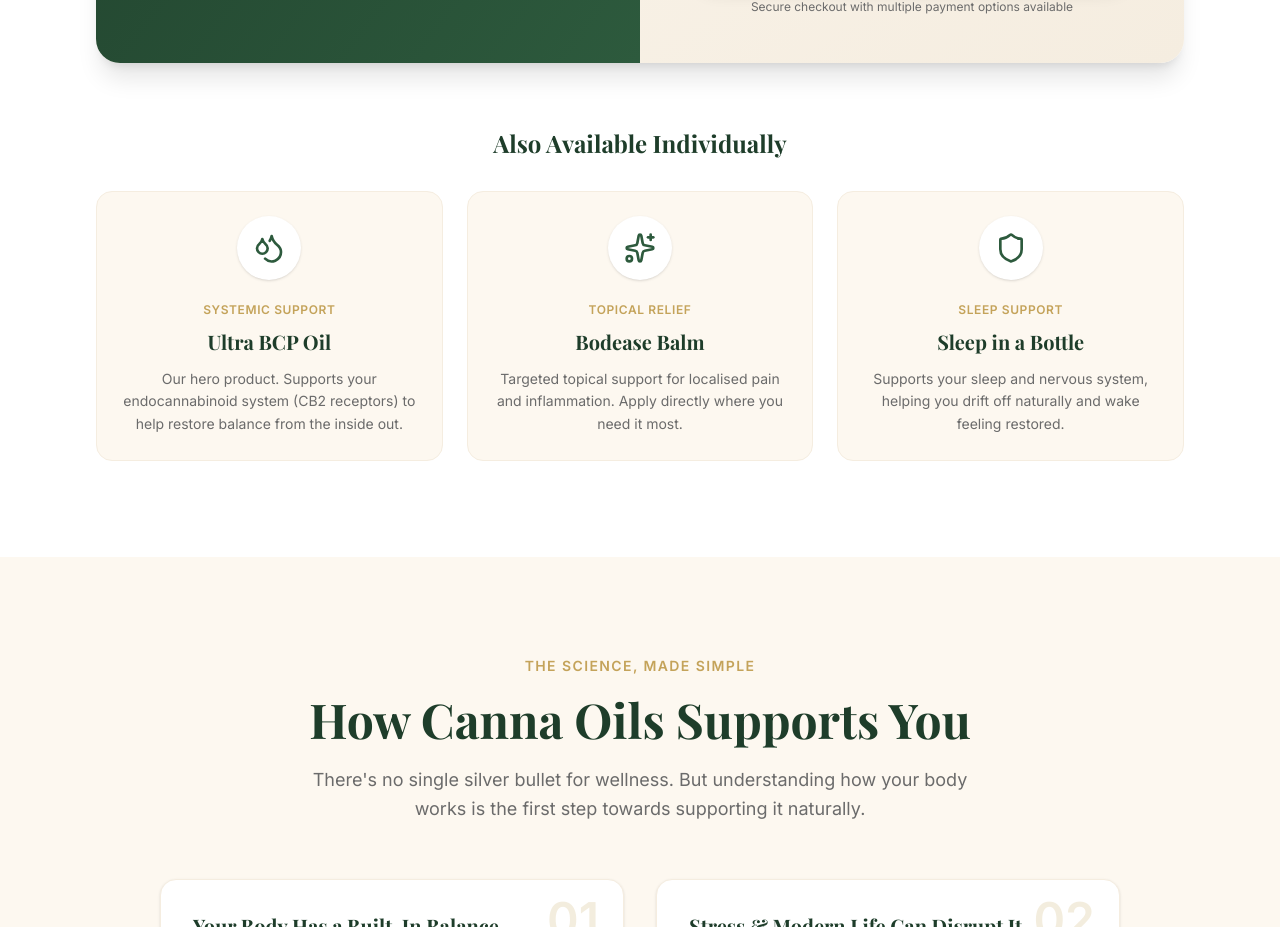
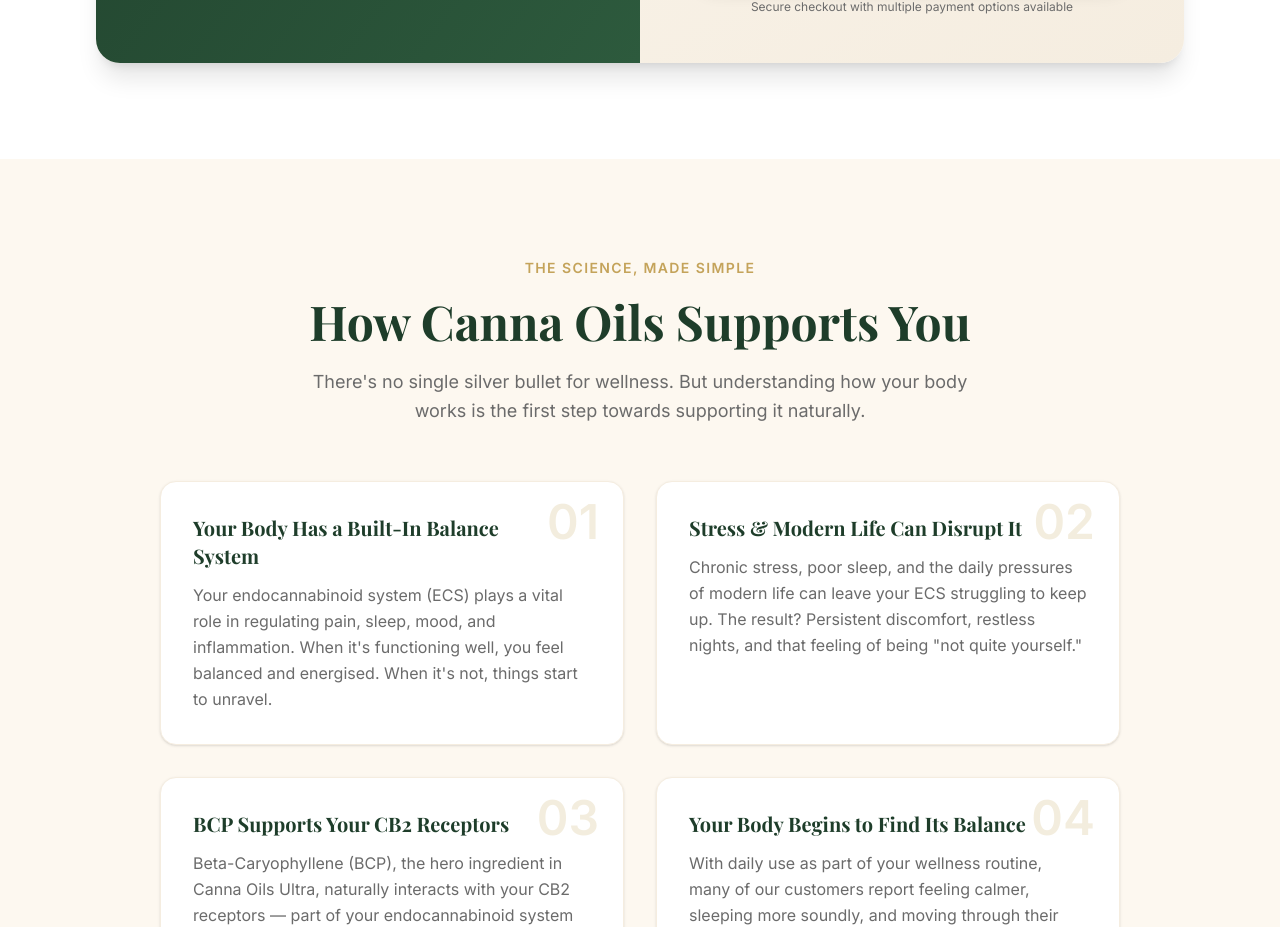
Before and after one commit to Wellnessrevival/wellness-revival, a React (Vite) app: page / in a window 1280 px wide. Shown: the part 2998-3925 px from the top of the page. Built offline with nearby package versions, Linux system fonts and the light colour scheme.

Commit message:
Remove 'Also Available Individually' section to focus on kit offer

```diff
--- a/src/components/ProductKit.jsx
+++ b/src/components/ProductKit.jsx
@@ -1,4 +1,4 @@
-import { Droplets, Sparkles, Shield, Leaf } from 'lucide-react';
+import { Droplets, Sparkles, Leaf } from 'lucide-react';
 
 export default function ProductKit() {
   return (
@@ -99,41 +99,7 @@
           </div>
         </div>
 
-        {/* Individual products */}
-        <div className="mt-16">
-          <h3 className="text-center text-2xl font-bold text-brand-green-dark mb-8">Also Available Individually</h3>
-          <div className="grid sm:grid-cols-3 gap-6">
-            {[
-              {
-                icon: <Droplets size={32} className="text-brand-green" />,
-                name: 'Ultra BCP Oil',
-                desc: 'Our hero product. Supports your endocannabinoid system (CB2 receptors) to help restore balance from the inside out.',
-                tag: 'Systemic Support',
-              },
-              {
-                icon: <Sparkles size={32} className="text-brand-green" />,
-                name: "Bodease Balm",
-                desc: 'Targeted topical support for localised pain and inflammation. Apply directly where you need it most.',
-                tag: 'Topical Relief',
-              },
-              {
-                icon: <Shield size={32} className="text-brand-green" />,
-                name: 'Sleep in a Bottle',
-                desc: 'Supports your sleep and nervous system, helping you drift off naturally and wake feeling restored.',
-                tag: 'Sleep Support',
-              },
-            ].map((product, i) => (
-              <div key={i} className="bg-brand-cream rounded-2xl p-6 text-center border border-brand-cream-dark hover:shadow-md transition-shadow">
-                <div className="w-16 h-16 bg-white rounded-full flex items-center justify-center mx-auto mb-4 shadow-sm">
-                  {product.icon}
-                </div>
-                <span className="text-brand-gold text-xs font-semibold uppercase tracking-wider">{product.tag}</span>
-                <h4 className="text-xl font-bold text-brand-green-dark mt-2 mb-3">{product.name}</h4>
-                <p className="text-brand-text-light text-sm leading-relaxed">{product.desc}</p>
-              </div>
-            ))}
-          </div>
-        </div>
+
       </div>
     </section>
   );
```
